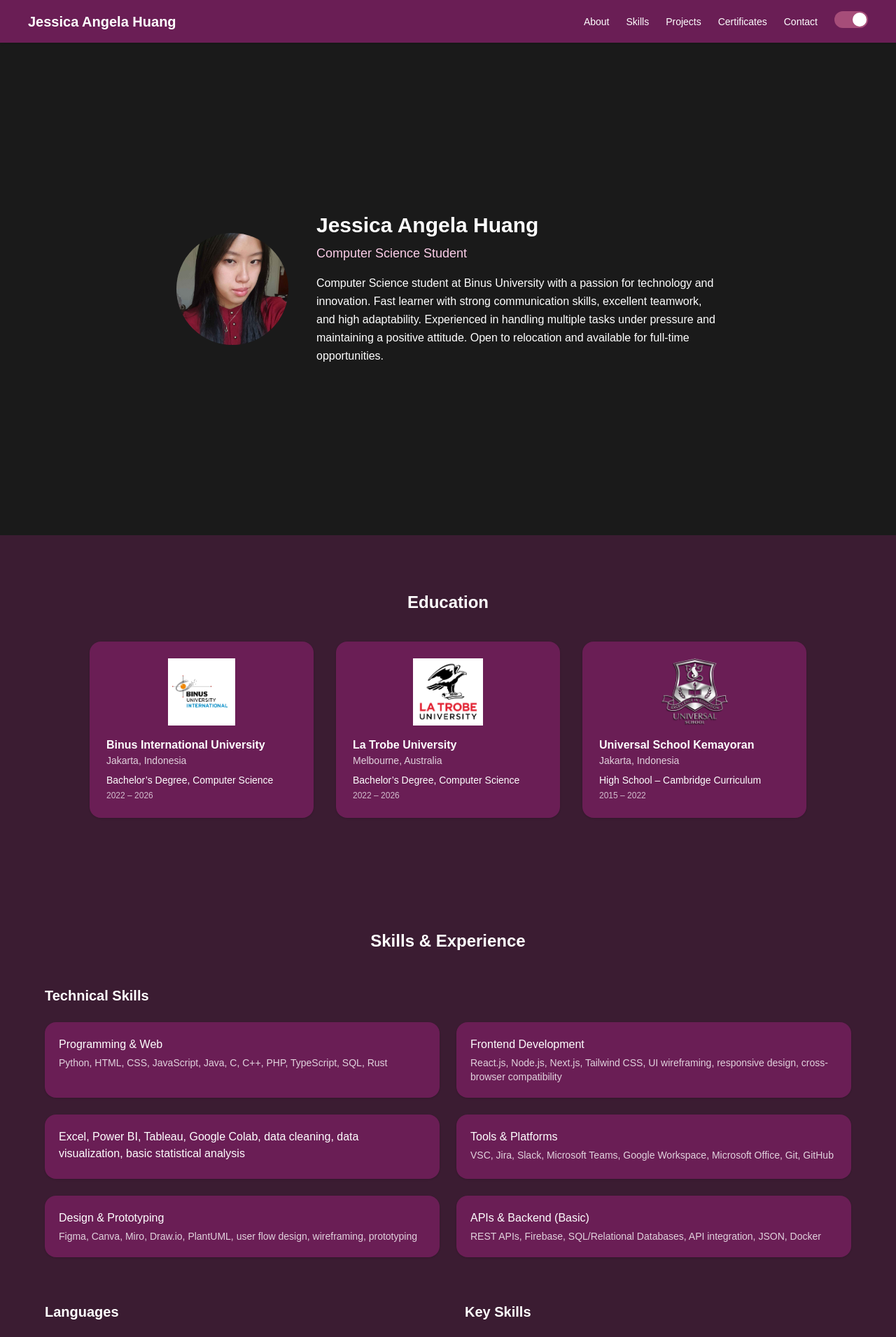
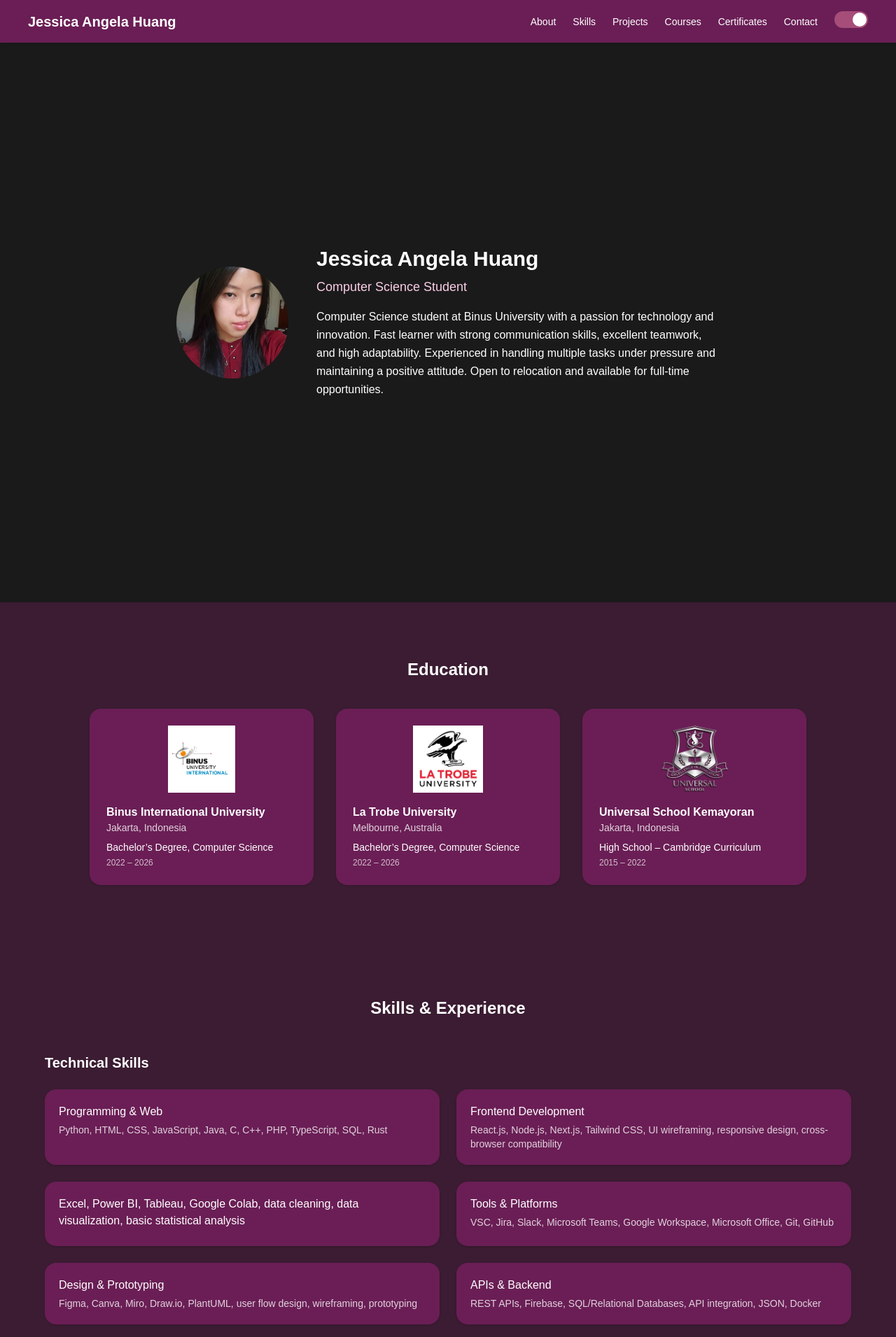
Before and after one commit to JessicaAngelah/myportfolio, a Next.js app: page / in a window 1280 px wide. Shown: the top 1911 px of the page at 70% size. Built offline with nearby package versions, Linux system fonts and the light colour scheme.

Commit message:
Added more stuff

```diff
--- a/components/AboutMe.tsx
+++ b/components/AboutMe.tsx
@@ -11,7 +11,9 @@ export default function AboutMe({ darkMode }: AboutMeProps) {
   return (
     <section
       id="about"
-      className="flex min-h-[calc(100vh-96px)] items-center justify-center px-4 sm:px-6 lg:px-10 py-16"
+      className={`flex min-h-screen items-center justify-center px-4 sm:px-6 lg:px-10 py-16 transition-colors duration-300 ${
+        darkMode ? "bg-[#1A1A1A]" : "bg-[#FFF8F0]"
+      }`}
     >
       <motion.div
         initial={{ opacity: 0, y: 20 }}
--- a/components/Navbar.tsx
+++ b/components/Navbar.tsx
@@ -26,6 +26,7 @@ export default function Navbar({ darkMode, setDarkMode }: NavbarProps) {
         <li><a href="#about" className="hover:text-pink-500">About</a></li>
         <li><a href="#skills" className="hover:text-pink-500">Skills</a></li>
         <li><a href="#projects" className="hover:text-pink-500">Projects</a></li>
+        <li><a href="#courses" className="hover:text-pink-500">Courses</a></li>
         <li><a href="#certificates" className="hover:text-pink-500">Certificates</a></li>
         <li><a href="#contact" className="hover:text-pink-500">Contact</a></li>
 
@@ -64,6 +65,7 @@ export default function Navbar({ darkMode, setDarkMode }: NavbarProps) {
           <a href="#about" onClick={() => setOpen(false)}>About</a>
           <a href="#skills" onClick={() => setOpen(false)}>Skills</a>
           <a href="#projects" onClick={() => setOpen(false)}>Projects</a>
+          <a href="#courses" onClick={() => setOpen(false)}>Courses</a>
           <a href="#certificates" onClick={() => setOpen(false)}>Certificates</a>
           <a href="#contact" onClick={() => setOpen(false)}>Contact</a>
 
--- a/components/Skills.tsx
+++ b/components/Skills.tsx
@@ -40,7 +40,7 @@ export default function Skills({ darkMode }: SkillsProps) {
               ["Excel, Power BI, Tableau, Google Colab, data cleaning, data visualization, basic statistical analysis"],
               ["Tools & Platforms", "VSC, Jira, Slack, Microsoft Teams, Google Workspace, Microsoft Office, Git, GitHub"],
               ["Design & Prototyping", "Figma, Canva, Miro, Draw.io, PlantUML, user flow design, wireframing, prototyping"],
-              ["APIs & Backend (Basic)", "REST APIs, Firebase, SQL/Relational Databases, API integration, JSON, Docker"],
+              ["APIs & Backend", "REST APIs, Firebase, SQL/Relational Databases, API integration, JSON, Docker"],
             ].map(([title, content], index) => (
               <motion.div
                 key={index}
```
